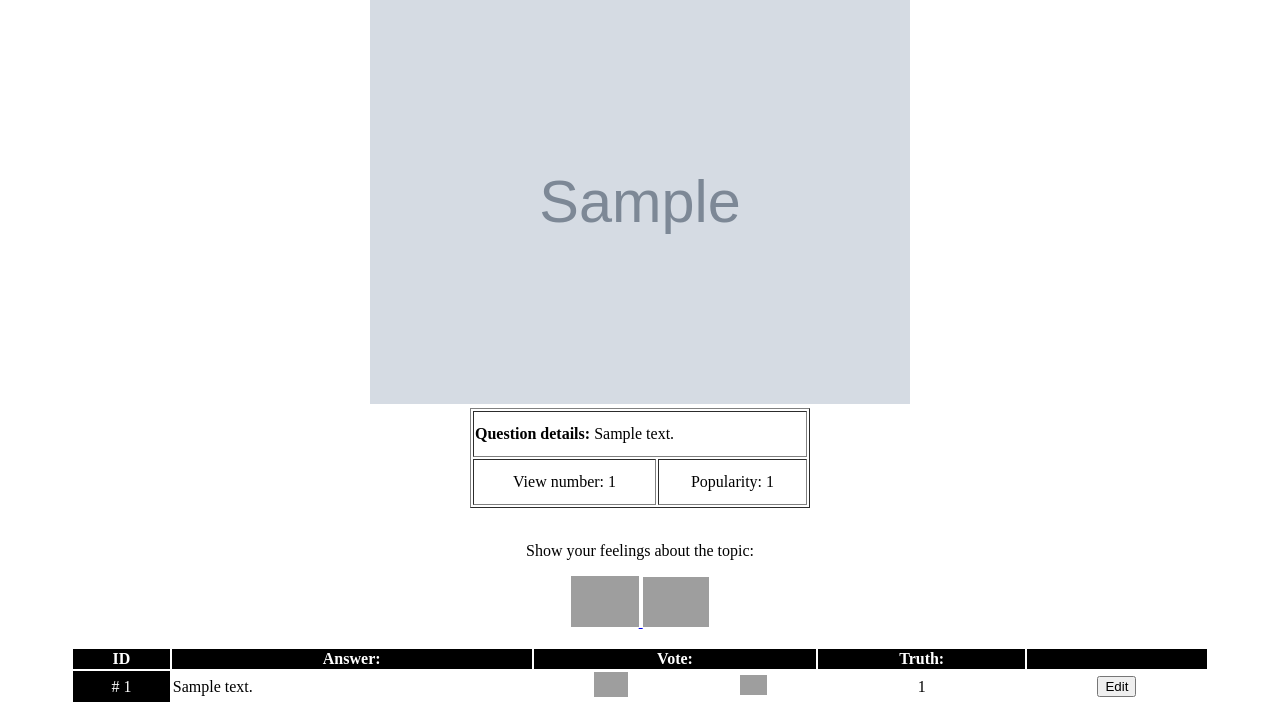
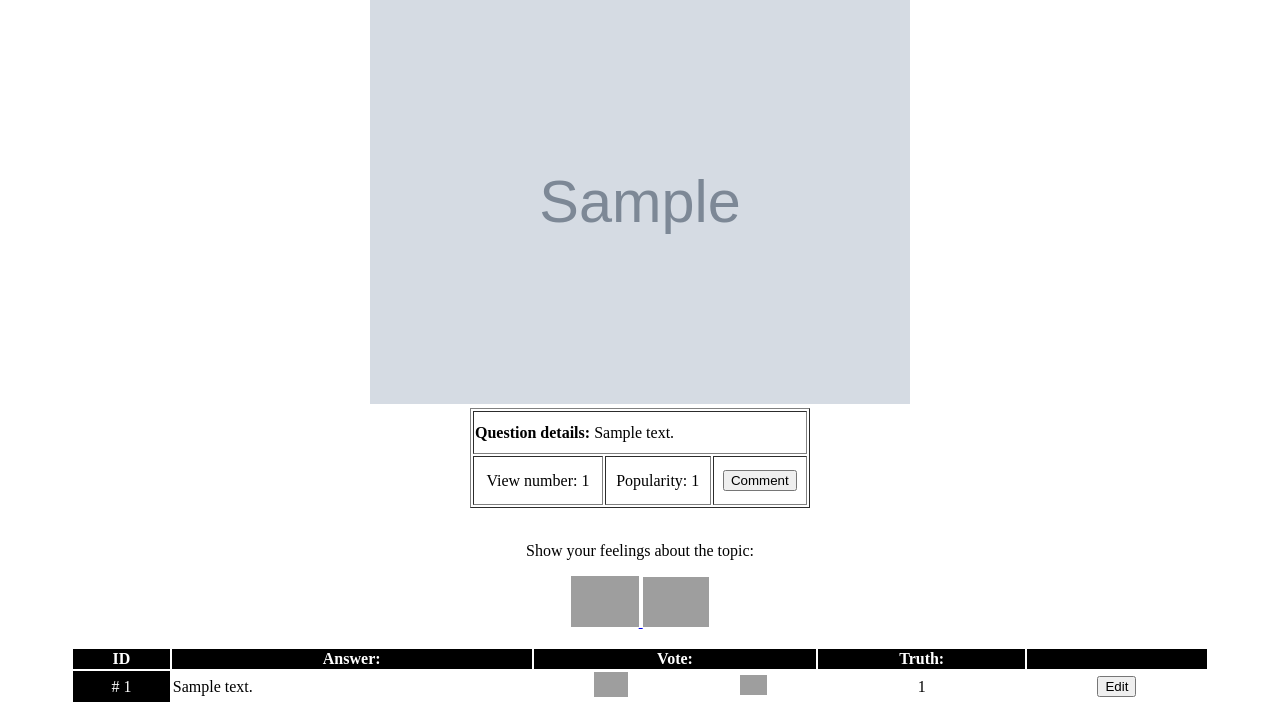
Before and after one commit to tamasVarjas/ask_mate, a Flask app: template templates/question.html in a window 1280 px wide. Shown: the part 176-882 px from the top of the page. Run offline with Flask 2, Linux system fonts and the light colour scheme; the template is opened without the code that fills it: most values are stand-ins (such as "Sample title", 1, 10 or a date in 2020); grey boxes marked "Sample" are stand-in pictures; grey boxes are pictures that could not be loaded.

Commit message:
comment.html

```diff
--- a/server.py
+++ b/server.py
@@ -42,9 +42,9 @@ def counter_plus(name):
 
 @app.route('/like/<int:name>', methods=["GET"])
 def popularity(name):
-    info = data_handler.get_all_user_story()
-    popular_number = int(info[name - 1][4])
-    view_number = int(info[name - 1][3])
+    question = data_handler.get_question_by_id(name)
+    popular_number = question[0]['vote_number']
+    view_number = question[0]['view_number']
     if request.method == 'GET':
         popular_number += 1
         view_number -= 1
@@ -103,12 +103,22 @@ def answer_edit(name, question_id):
     if request.method == 'GET':
         edit_selected = data_handler.get_selected_answers_by_question_id(name, question_id)
         return render_template("answer_edit.html", selected_answer=edit_selected)
+    # else:
+    # new_answer=request.form['edit_answer']
+    # !!!!! data_handler.change_answer(name, question_id, new_answer)
+    # return redirect (url_for('/question/<int:name>'))
+
+
+@app.route('/comment/<int:name>', methods=["GET", "POST"])
+def comment(name):
+    if request.method == 'GET':
+        return render_template("comment.html")
     else:
-        new_answer = request.form['new_answer']
-        data_handler.change_answer(edit_id, new_number)
-        applicants = data_manager.get_all_applicants()
-        return render_template("/applicant_with_all_data", applicants=applicants)
-    return render_template("answer_edit.html")
+        comment = request.form["comment"]
+        id = data_handler.get_ids()
+        story_elements = [id, question_id, comment]
+        data_handler.save_comment(story_elements)
+        return redirect("/question/<int:name>")
 
 
 @app.route('/search?q=<search_phrase>')
--- a/templates/question.html
+++ b/templates/question.html
@@ -10,11 +10,12 @@
 <img src="{{picture_data}}" height="405px" alt=""><br/>
 <table align="center" height="100px" width="340px" border="1">
   <tr>
-      <td colspan="2" align="justify"><strong>Question details:</strong> {{detail_data}}</td>
+      <td colspan="3" align="justify"><strong>Question details:</strong> {{detail_data}}</td>
   </tr>
   <tr>
     <td>View number: {{ view_number }}</td>
     <td>Popularity:  {{ popular_number }}</td>
+    <td><form method="get" action="/comment/{{ name }}"> <button type="submit">Comment</button></form></td>
   </tr>
 </table><br/>
 <p>
```
Also changed, not shown: templates/comment.html (added, +14 -0 lines).
